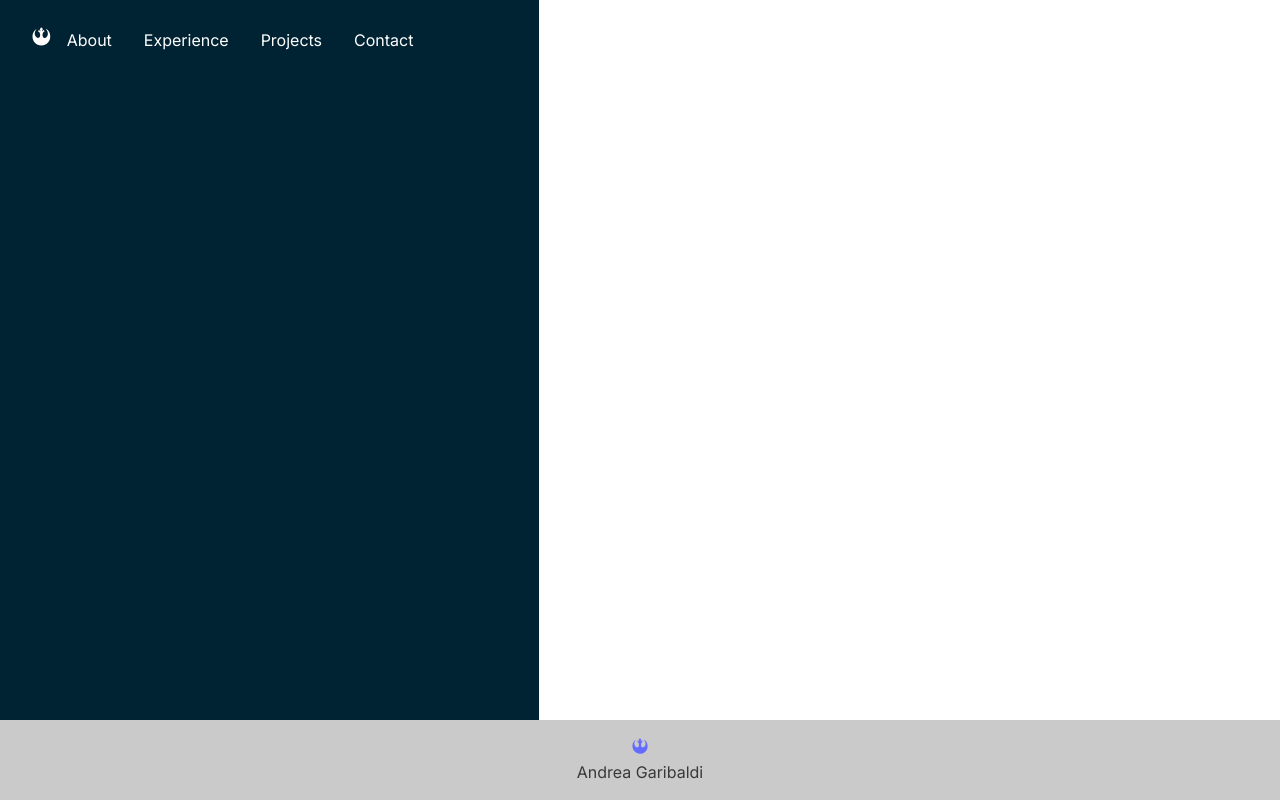
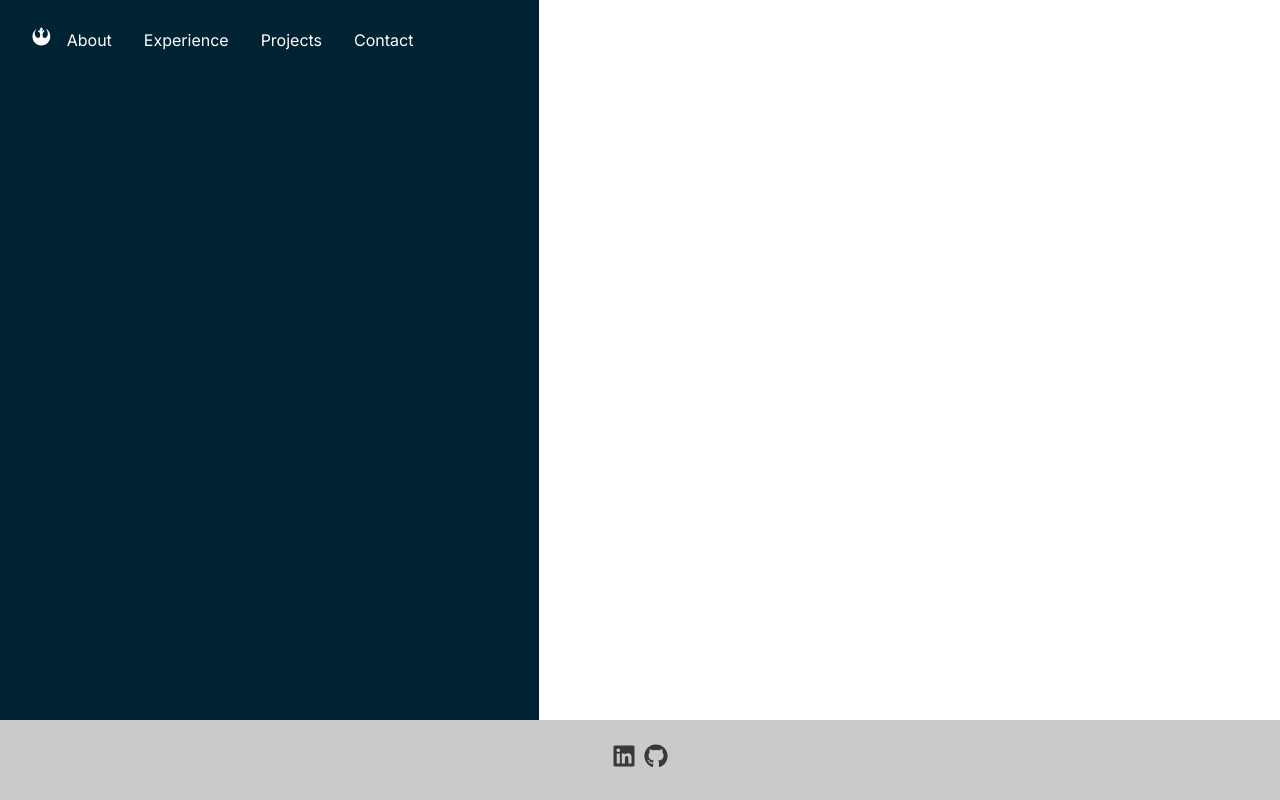
Before and after one commit to thelastrebel14/react-portfolio, a React (Vite) app: page /contact in a window 1280 px wide. Built offline with nearby package versions, Linux system fonts and the light colour scheme.

Commit message:
Social Media links included to Footer

```diff
--- a/src/components/Footer/Footer.component.tsx
+++ b/src/components/Footer/Footer.component.tsx
@@ -1,12 +1,29 @@
-import { FaRebel } from 'react-icons/fa';
+import { FaGithub, FaLinkedin } from 'react-icons/fa';
 import SocialLink from '../SocialLink/SocialLink.component';
 import './Footer.scss';
+import { ISocialLink } from '../SocialLink/SocialLink.definitions';
+
+const SocialLinksData: Array<ISocialLink> = [
+    {
+        socialMediaIcon: <FaLinkedin />,
+        href: 'https://www.linkedin.com/in/andrea-garibaldi/'
+    },
+    {
+        socialMediaIcon: <FaGithub />,
+        href: 'https://github.com/thelastrebel14?tab=repositories'
+    }
+];
 
 const Footer = () => {
+    const getSocialLinks = (): Array<JSX.Element> => {
+        return SocialLinksData.map((socialElement: ISocialLink) => {
+            return <SocialLink socialMediaIcon={socialElement.socialMediaIcon} href={socialElement.href} />
+        });
+    }
+
     return (
         <footer className="footer-container">
-            <SocialLink socialMediaIcon={<FaRebel />} href={'https://colorate.azurewebsites.net/es/Color/878787'} />
-            <p>Andrea Garibaldi</p>
+            {getSocialLinks()}
         </footer>
     )
 }
--- a/src/components/Footer/Footer.scss
+++ b/src/components/Footer/Footer.scss
@@ -7,11 +7,7 @@
     background-color: var(--secondaryColor);
     padding: 16px;
     display: flex;
-    flex-direction: column;
+    flex-direction: row;
     align-items: center;
     justify-content: center;
-    p {
-        color: var(--secondaryTextColor);
-        background-color: transparent;
-    }
 }
--- a/src/components/SocialLink/SocialLink.component.tsx
+++ b/src/components/SocialLink/SocialLink.component.tsx
@@ -1,4 +1,5 @@
 import { ISocialLink } from "./SocialLink.definitions";
+import './SocialLink.scss'
 
 const SocialLink = (props: ISocialLink) => {
     const {
@@ -7,7 +8,7 @@ const SocialLink = (props: ISocialLink) => {
     } = props;
 
     return (
-        <a href={href} target="_blank">
+        <a href={href} target="_blank" className="social-media-icon">
             {socialMediaIcon}
         </a>
     )
--- /dev/null
+++ b/src/components/SocialLink/SocialLink.scss
@@ -0,0 +1,5 @@
+.social-media-icon {
+    margin: 4px;
+    color: var(--secondaryTextColor);
+    font-size: 24px;
+}
```
